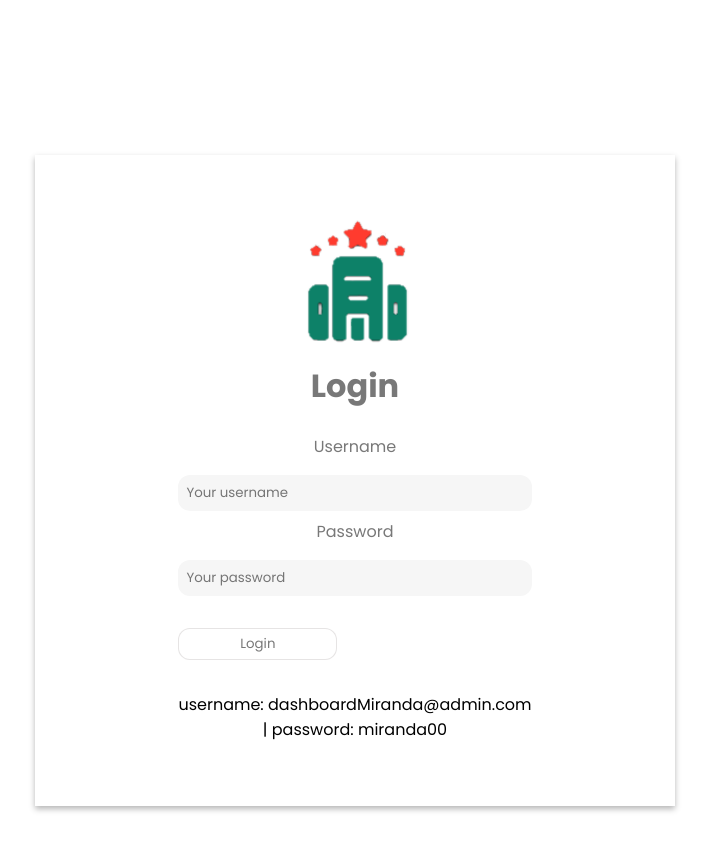
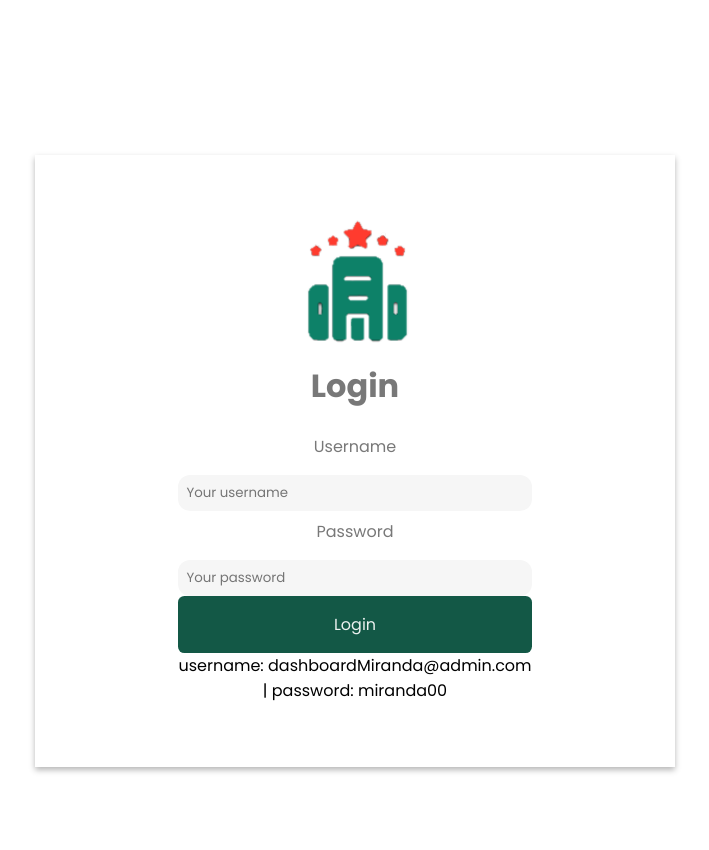
Before and after one commit to LuLuMS0206/Dashboard-Miranda, a React (Vite) app: page /login in a window 1280 px wide. Shown: the top 850 px of the page, without its empty margins (285-994 px from the left). Built offline with nearby package versions, Linux system fonts and the light colour scheme.

Commit message:
add types buttons

```diff
--- /dev/null
+++ b/src/components/buttonComponent/buttonComponent.js
@@ -0,0 +1,71 @@
+
+import styled from 'styled-components';
+
+export const ButtonStyles = styled.button`
+  font-size: 1rem;
+  padding: 1em 0.6em;
+  border-radius: 0.4em;
+  cursor: pointer;
+  width: 100%;
+
+  ${props => {
+        switch (props.styled) {
+            case "login":
+                return `
+        background-color: #135846;
+        color: #EBF1EF;
+        border: none;
+
+        `
+            case "contact":
+                return `
+        background-color: #EBF1EF;
+        color: #135846;
+        border: none;
+        `
+
+        case "viewColor":
+                return `
+        background-color: #EEF9F2;
+        color: #212121;
+        border: none;
+        `
+
+        case "view":
+                return `
+        border-color:#799283;
+        color: #799283;
+        `
+
+        case "refund":
+                return `
+        background-color: #FFEDEC;
+        color: #E23428;
+        border: none;
+        `
+
+        case "booked":
+                return `
+        background-color: #E8FFEE;
+        color: #5AD07A;
+        border: none;
+        `
+
+        case "pending":
+                return `
+        background-color: #E2E2E2;
+        color: #6D6D6D;
+        border: none;
+        `
+
+        case "canceled":
+                return `
+        background-color: #575757;
+        color: #BEBEBE;
+        border: none;
+        `
+
+
+        }
+    }}
+`
--- a/src/components/navbarComponent/navbarComponent.jsx
+++ b/src/components/navbarComponent/navbarComponent.jsx
@@ -13,6 +13,8 @@ import { IconStyles, DashboarStyles, NavbarTopStyles, FooterStyles, UserStyles,
 
 import { useState } from 'react';
 import './stylesNavbar.css';
+import { ButtonStyles } from "../buttonComponent/buttonComponent";
+
 
 export const NavbarComponent = () => {
     const [menuOpen, setIsMenulOpen] = useState(false);
@@ -63,7 +65,9 @@ export const NavbarComponent = () => {
                                     <img src="/assets/user.jpeg" />
                                     <p>Lucia Macho Sánchez</p>
                                     <p>luciamacho00@gmail.com</p>
-                                    <button>Contact Us</button>
+                                    <ButtonStyles styled="contact">Contact Us</ButtonStyles>
+
+
                                 </UserStyles>
                                 <FooterStyles>
                                     <p>Travl Hotel Admin Dashboard</p>
--- a/src/pages/LoginPage/LoginPage.jsx
+++ b/src/pages/LoginPage/LoginPage.jsx
@@ -1,7 +1,7 @@
+import { ButtonStyles } from "../../components/buttonComponent/buttonComponent.js"
 import { InputStyled } from "./loginStyles.js"
 import { LoginStyles } from "./loginStyles.js"
 import { FormStyles } from "./loginStyles.js"
-import { ButtonStyles } from "./loginStyles.js"
 import { TitleStyles } from "./loginStyles.js"
 import { LabelStyles } from "./loginStyles.js"
 import { useNavigate } from "react-router-dom";
@@ -33,7 +33,7 @@ export const LoginPage = () => {
                 <InputStyled type="text" id="username" placeholder="Your username" />
                 <LabelStyles>Password</LabelStyles>
                 <InputStyled type="password" id="password" placeholder="Your password" autoComplete="true" />
-                <ButtonStyles type="submit">Login</ButtonStyles>
+                <ButtonStyles styled="login" type="submit">Login</ButtonStyles>
                 <p>username: dashboardMiranda@admin.com</p>
                 <p>| password: miranda00</p>
             </FormStyles>
```
